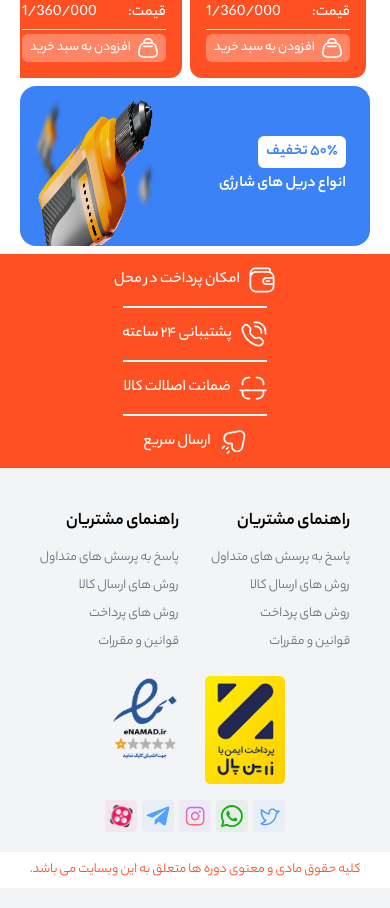
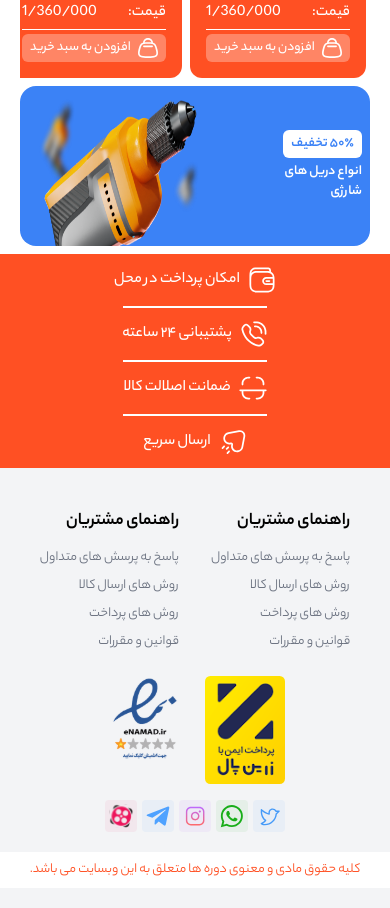
Before and after one commit to thenoroozi/IranAbzar-react, a React (Vite) app: page / in a window 390 px wide. Shown: the part 1040-1948 px from the top of the page. Built offline with nearby package versions, Linux system fonts and the light colour scheme; no server answers.

Commit message:
update styles of discount products

```diff
--- a/src/components/templates/DiscountProducts.jsx
+++ b/src/components/templates/DiscountProducts.jsx
@@ -106,14 +106,14 @@ const DiscountProducts = () => {
                </div>
 
                <div className='w-full h-40 bg-blue-500 flex items-center justify-between rounded-2xl'>
-                  <div className='w-1/2 md:w-1/3 flex flex-col items-center justify-start font-Yekan-Bold'>
-                     <div>
+                  <div className='w-1/3 flex flex-col items-center justify-start font-Yekan-Bold'>
+                     <div className='pr-2 text-sm sm:text-base md:text-lg'>
                         <p className='w-fit text-blue-500 bg-white py-1 px-2 mb-1 rounded-md'>۵۰٪ تخفیف</p>
-                        <h3 className='text-white md:text-lg'>انواع دریل ‌های شارژی</h3>
+                        <h3 className='text-white'>انواع دریل ‌های شارژی</h3>
                      </div>
                   </div>
 
-                  <img src="./images/bg-drill.png" className='w-1/2 md:w-2/3 h-full' />
+                  <img src="./images/bg-drill.png" className='w-2/3 h-full' />
                </div>
             </div>
          </div>
```
